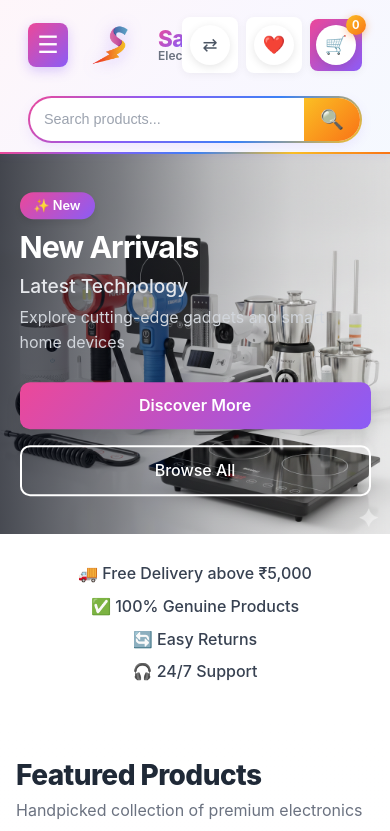
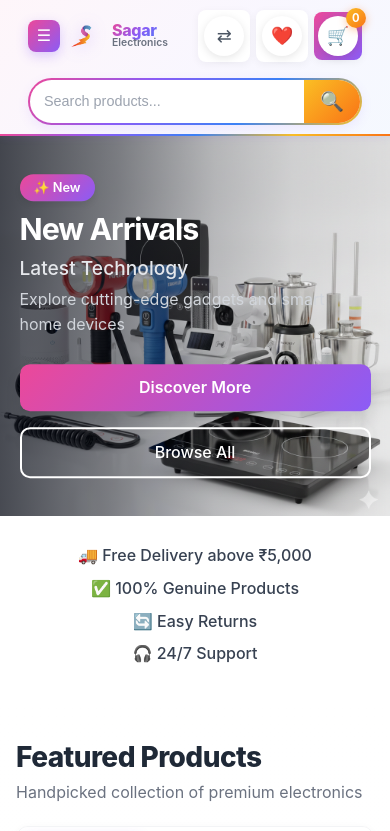
Before and after one commit to KrishnaPahune/Projects, a React (Vite) app in the folder Sagar/sagar/: page / in a window 390 px wide. Shown: the top 831 px of the page. Built offline with nearby package versions, Linux system fonts and the light colour scheme.

Commit message:
improved responsiveness in header

```diff
--- a/Sagar/sagar/src/components/Header/MiddleBar.css
+++ b/Sagar/sagar/src/components/Header/MiddleBar.css
@@ -234,26 +234,30 @@
     padding: 0 0.75rem;
   }
 
-  .logo-section {
-    flex: 1;
-  }
-
   .logo-img {
-    width: 70px;
+  width: clamp(40px, 10vw, 90px); /* scales between 40px and 90px */
 }
 
 .logo-text-main {
-    font-size: 1.4rem;
+  font-size: clamp(1rem, 3vw, 1.75rem); /* scales with viewport width */
 }
 
 .logo-text-sub {
-    font-size: 0.75rem;
+  font-size: clamp(0.65rem, 1.5vw, 0.9rem);
 }
 
+/* Fluid spacing */
+.logo-section {
+  gap: clamp(0.25rem, 1vw, 0.75rem);
+}
+
+
+
   .actions-section {
-    display: flex;
-    gap: 0.5rem;
+  gap: clamp(0.25rem, 1.5vw, 1.5rem);
 }
+
+
 
   .search-section {
     order: 3;
@@ -278,13 +282,22 @@
   }
 
   .action-btn {
-    padding: 0.375rem;
+  font-size: clamp(1rem, 2.5vw, 1.4rem);
+  min-width: clamp(32px, 6vw, 44px);
+  min-height: clamp(32px, 6vw, 44px);
+  padding: clamp(0.25rem, 1vw, 0.5rem);
 }
 
+
+
 .menu-toggle {
-    min-width: 40px;
-    min-height: 40px;
+  font-size: clamp(1rem, 3vw, 1.5rem);
+  min-width: clamp(32px, 6vw, 44px);
+  min-height: clamp(32px, 6vw, 44px);
+  padding: clamp(0.25rem, 1vw, 0.5rem);
 }
+
+
 }
 
 /* Tablet */
```
Lines whose indentation alone changed are shown as unchanged.
